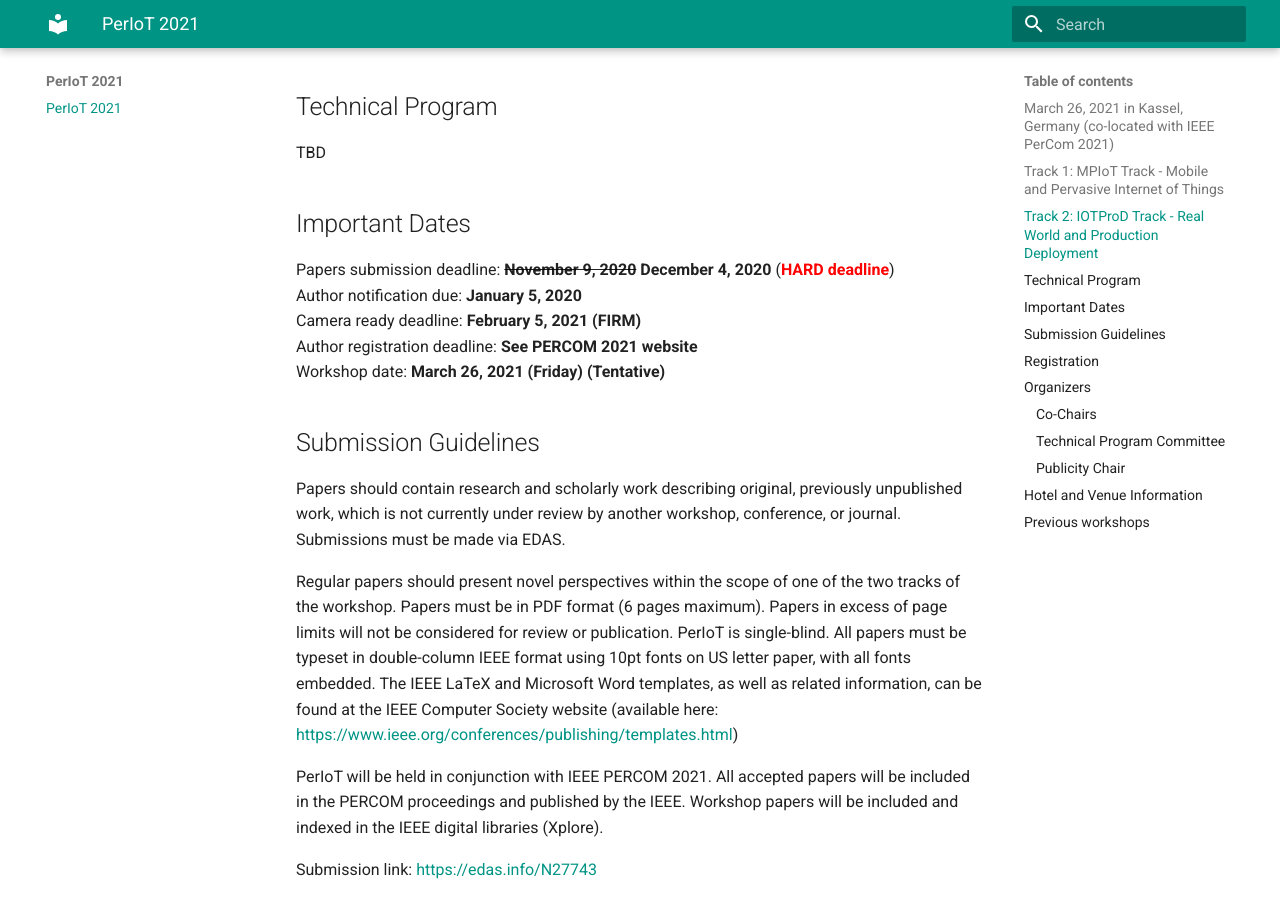
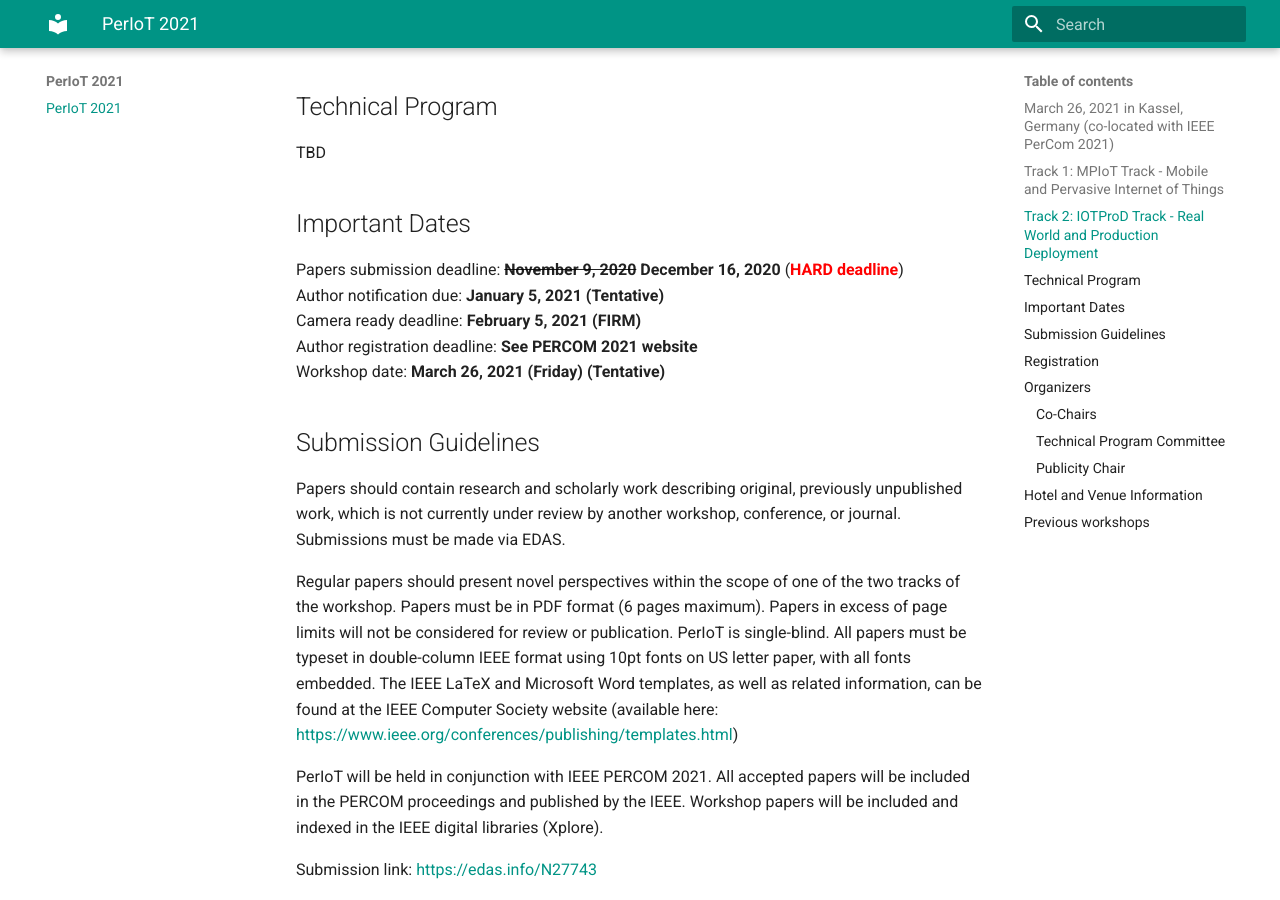
Before and after one commit to periot/2021, an MkDocs documentation site: the page built from website/docs/index.md, in a window 1280 px wide and 900 px high, scrolled down 2740 px. Built offline with MkDocs 1.6.1 and Material for MkDocs 9.7.7, drawn with Linux system fonts in a browser that asks for light colours.

Commit message:
updated deadline

```diff
--- a/website/docs/index.md
+++ b/website/docs/index.md
@@ -67,8 +67,8 @@ TBD
 
 ## Important Dates
 
-Papers submission deadline: **<strike>November 9, 2020</strike> December 4, 2020** (<font color="red">**HARD deadline**</font>)<br>
-Author notification due: **January 5, 2020**<br>
+Papers submission deadline: **<strike>November 9, 2020</strike> December 16, 2020** (<font color="red">**HARD deadline**</font>)<br>
+Author notification due: **January 5, 2021 (Tentative)**<br>
 Camera ready deadline: **February 5, 2021 (FIRM)**<br>
 Author registration deadline: **See  PERCOM  2021  website**<br>
 Workshop date: **March 26, 2021 (Friday) (Tentative)**
```
